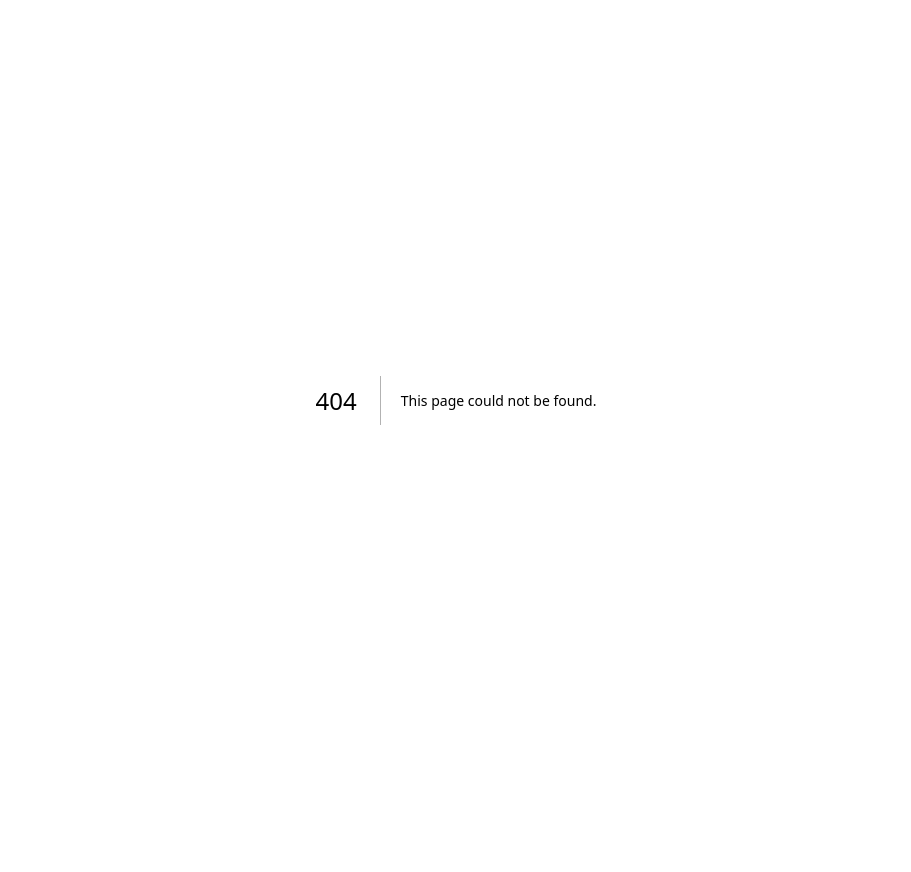
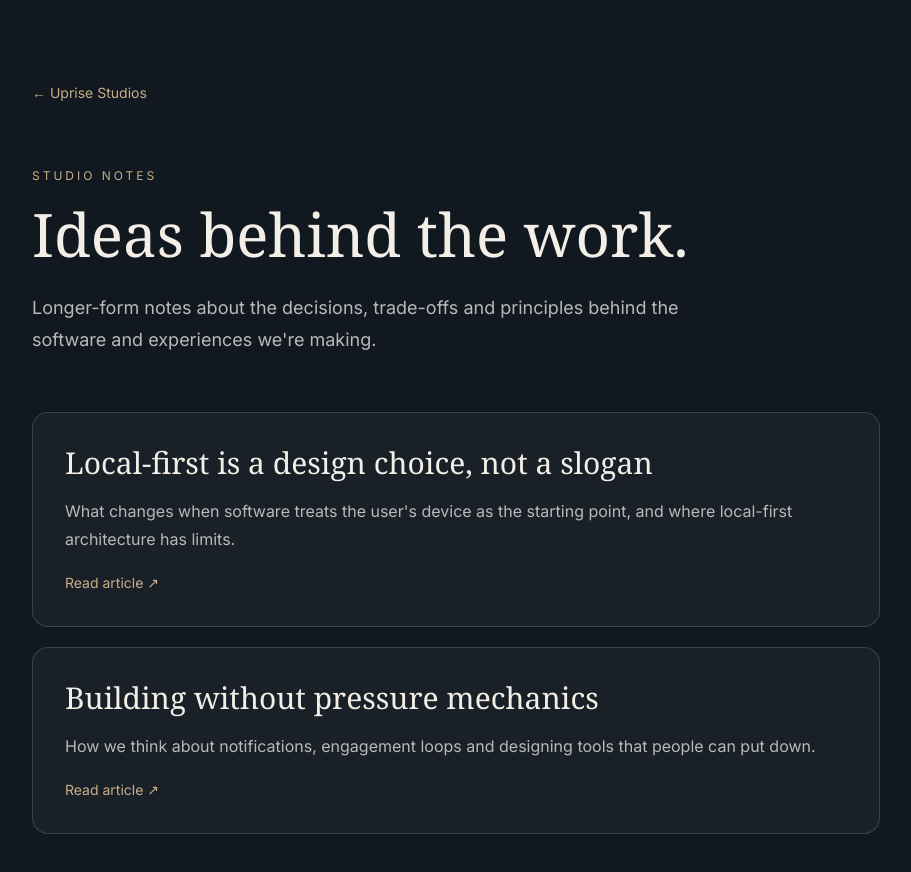
Before and after one commit to UpriseStudios/uprisestudios-web, a Next.js app: page /journal in a window 1280 px wide. Before the commit this address had no page. Shown: the top 872 px of the page, without its empty margins (184-1095 px from the left). Before the commit the page ends 800 px from the top, so only its background shows below. Built offline with nearby package versions, Linux system fonts and the light colour scheme.

Commit message:
content: add original studio information and editorial pages

```diff
--- /dev/null
+++ b/src/app/journal/page.tsx
@@ -0,0 +1,4 @@
+import Link from "next/link";
+export const metadata={title:"Studio Notes | Uprise Studios",description:"Original writing about privacy-first software, thoughtful product design and game development."};
+const posts=[{slug:"local-first-is-a-design-choice",title:"Local-first is a design choice, not a slogan",excerpt:"What changes when software treats the user's device as the starting point, and where local-first architecture has limits."},{slug:"building-without-pressure-mechanics",title:"Building without pressure mechanics",excerpt:"How we think about notifications, engagement loops and designing tools that people can put down."}];
+export default function Journal(){return <main className="min-h-screen bg-[#111820] text-[#f3efe7]"><div className="mx-auto max-w-4xl px-6 py-20"><Link href="/" className="text-sm text-[#c8ad87]">← Uprise Studios</Link><p className="mt-16 text-xs uppercase tracking-[.25em] text-[#c8ad87]">Studio notes</p><h1 className="mt-5 font-serif text-6xl">Ideas behind the work.</h1><p className="mt-7 max-w-2xl text-lg leading-8 text-[#b8bab8]">Longer-form notes about the decisions, trade-offs and principles behind the software and experiences we're making.</p><div className="mt-14 space-y-5">{posts.map(p=><Link href={"/journal/"+p.slug} key={p.slug} className="block rounded-2xl border border-white/15 bg-white/[.035] p-8 transition hover:border-[#c8ad87]/60"><h2 className="font-serif text-3xl">{p.title}</h2><p className="mt-4 leading-7 text-[#b8bab8]">{p.excerpt}</p><span className="mt-5 inline-block text-sm text-[#c8ad87]">Read article ↗</span></Link>)}</div></div></main>}
```
